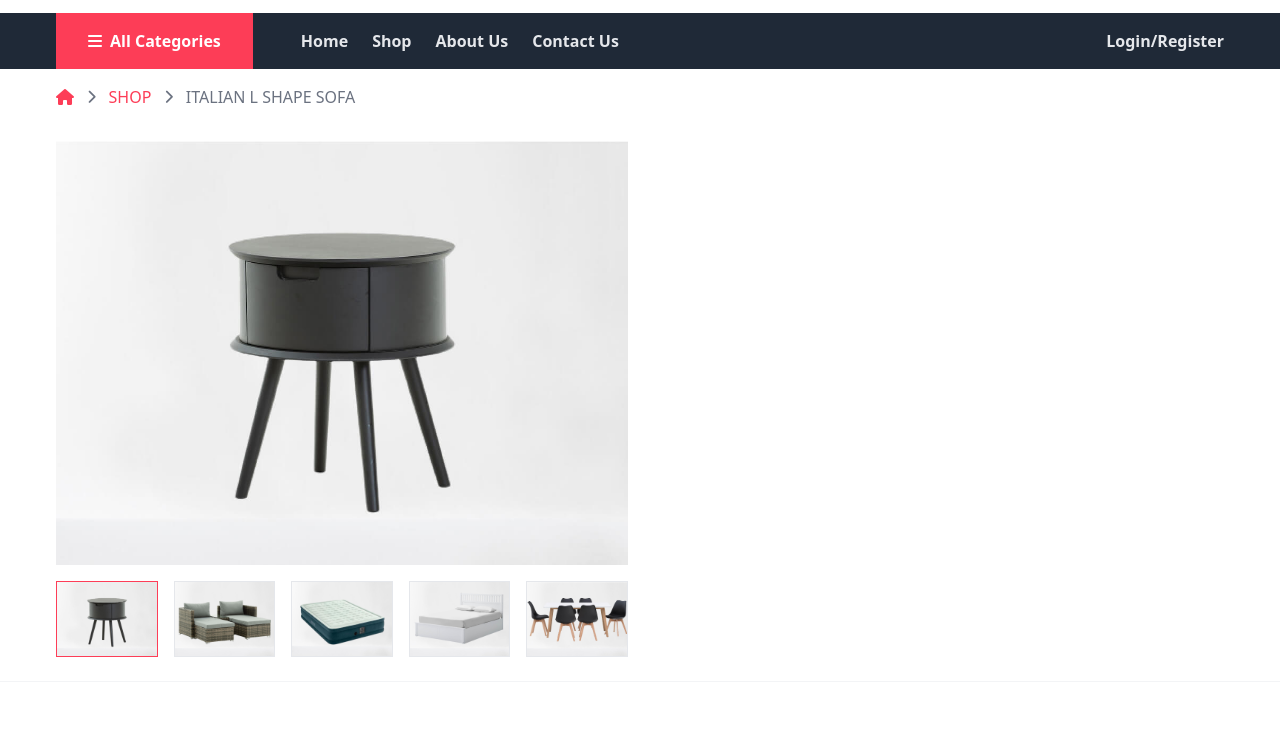
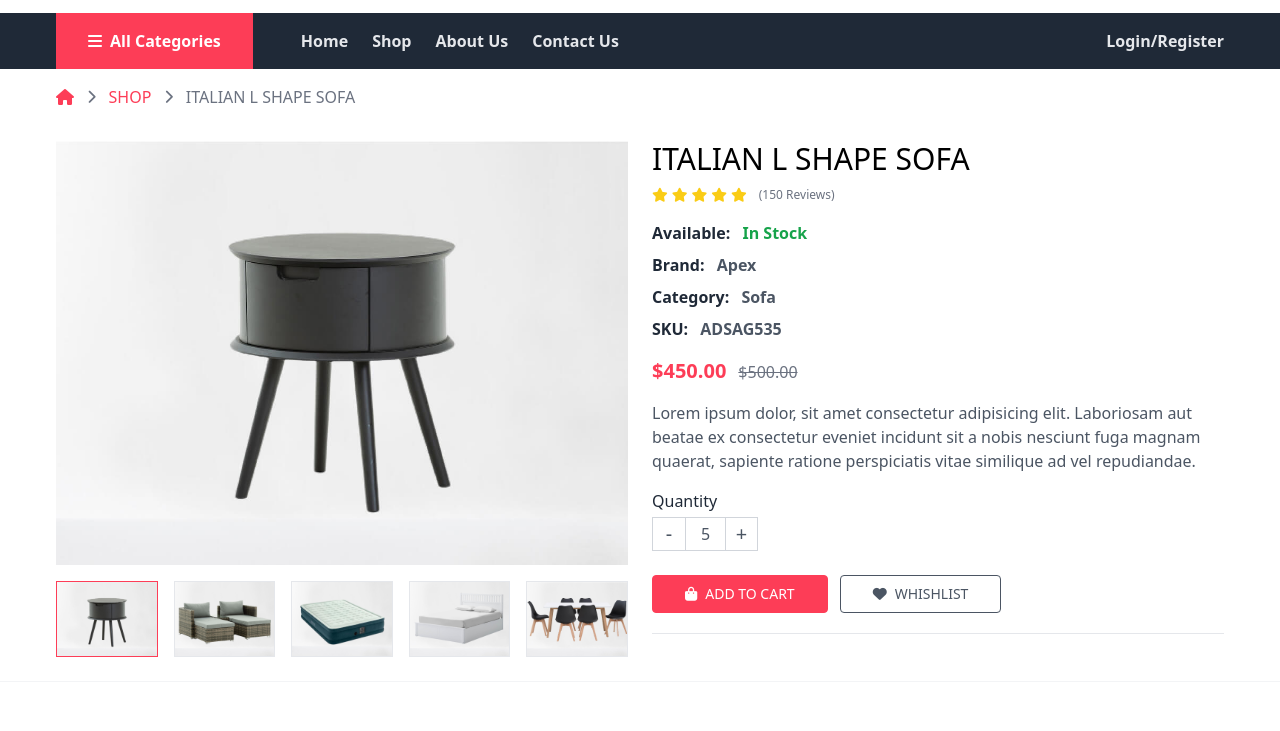
Before and after one commit to res0lution/tailwind-ecommerce-template, a website: page view.html in a window 1280 px wide. Shown: the part 69-800 px from the top of the page. Drawn offline with nearby package versions, Linux system fonts and the light colour scheme; files that its build step writes are made by us from their sources.

Commit message:
finished view page

```diff
--- a/view.html
+++ b/view.html
@@ -291,9 +291,89 @@
     </div>
     <!-- ----  End Product Image --->
 
+
+    <!-- ----  Start Product Content --->
+    <div>
+          <h2 class="md:text-3xl text-2xl font-medium uppercase mb-2">
+               ITALIAN L SHAPE SOFA
+          </h2>
+
+          <div class="flex items-center mb-4">
+               <div class="flex gap-1 text-sm text-yellow-400">
+                    <span><i class="fas fa-star"></i></span>
+                    <span><i class="fas fa-star"></i></span>
+                    <span><i class="fas fa-star"></i></span>
+                    <span><i class="fas fa-star"></i></span>
+                    <span><i class="fas fa-star"></i></span>
+               </div>
+
+               <div class="text-xs text-gray-500 ml-3">(150 Reviews)</div>
+          </div>
+
+          <div class="space-y-2">
+               <p class="text-gray-800 font-semibold space-x-2">
+                    <span>Available: </span>
+                    <span class="text-green-600">In Stock</span>
+               </p>
+
+               <p class="text-gray-800 font-semibold space-x-2">
+                    <span>Brand: </span>
+                    <span class="text-gray-600">Apex</span>
+               </p>
+
+               <p class="text-gray-800 font-semibold space-x-2">
+                    <span>Category: </span>
+                    <span class="text-gray-600">Sofa</span>
+               </p>
+
+               <p class="text-gray-800 font-semibold space-x-2">
+                    <span>SKU: </span>
+                    <span class="text-gray-600">ADSAG535</span>
+               </p>
+          </div>
+
+          <div class="mt-4 flex items-baseline gap-3">
+               <span class="text-primary font-semibold text-xl">$450.00</span>
+               <span class="text-gray-500 text-base line-through">$500.00</span>
+          </div>
+
+          <p class="mt-4 text-gray-600">
+               Lorem ipsum dolor, sit amet consectetur adipisicing elit. Laboriosam aut beatae ex consectetur eveniet incidunt sit a nobis nesciunt fuga magnam quaerat, sapiente ratione perspiciatis vitae similique ad vel repudiandae.
+          </p>
+
+          <!-- ---- Quantity --->
+          <div class="mt-4">
+               <h3 class="text-base text-gray-800 mb-1" >Quantity</h3>
+               <div class="flex border border-gray-300 text-gray-600 divide-x divide-gray-300 w-max ">
+                    <div class="h-8 w-8 text-xl flex items-center justify-center cursor-pointer select-none"> -  </div>
+                    <div class="h-8 w-10 flex items-center justify-center"> 5 </div>
+                    <div class="h-8 w-8 text-xl flex items-center justify-center cursor-pointer select-none"> +  </div>
+               </div>
+          </div>
+          <!-- ---- End Quantity --->
+
+
+          <!-- ---- ADD TO CART BUTTON --->
+
+          <div class="flex gap-3 border-b border-gray-200 pb-5 mt-6 ">
+               <a href="#" class="bg-primary border border-primary text-white px-8 py-2 font-medium rounded uppercase hover:bg-transparent hover:text-primary transition text-sm flex items-center " >
+                    <span class="mr-2"><i class="fas fa-shopping-bag"></i> </span>
+                    Add to Cart
+               </a>
+
+               <a href="#" class="border border-gray-600 text-gray-600 px-8 py-2 font-medium rounded uppercase hover:bg-transparent hover:text-primary transition text-sm flex items-center " >
+                    <span class="mr-2"><i class="fas fa-heart"></i> </span>
+                    Whishlist
+               </a>
+          </div>
+
+
+    </div>
+
+     <!-- ----  End Product Content --->
+
   </div>
   <!-- ----  End Product --->
-
 
 
  <!-- ---- Start Footer  ----- -->
```
